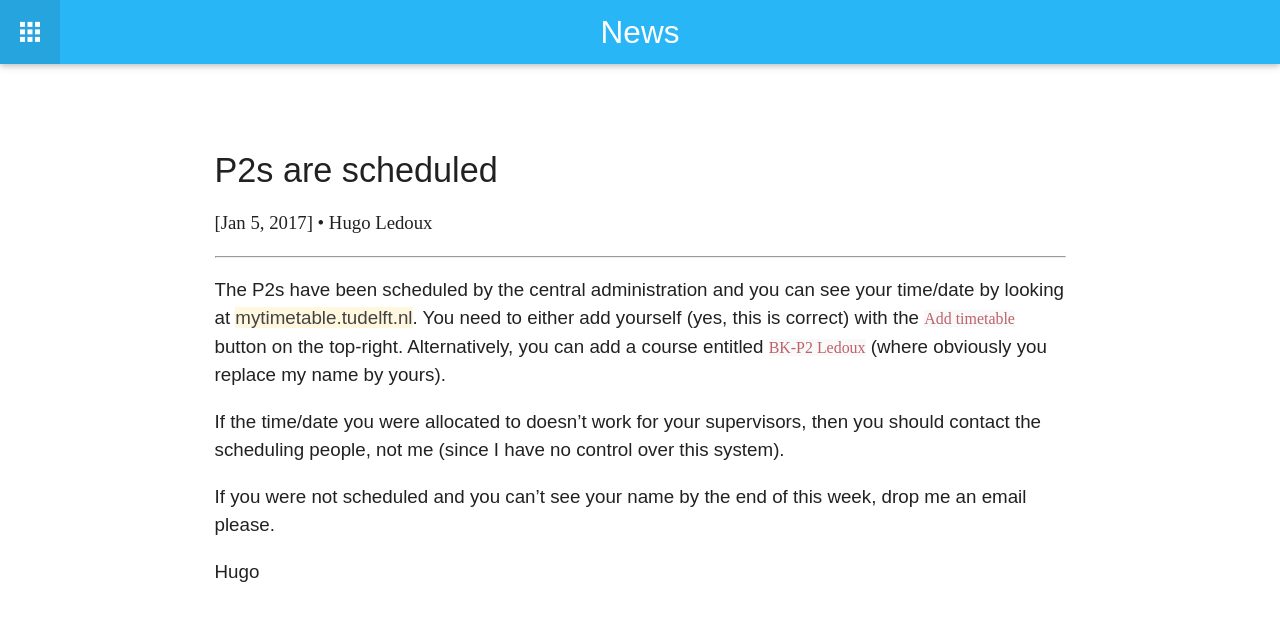
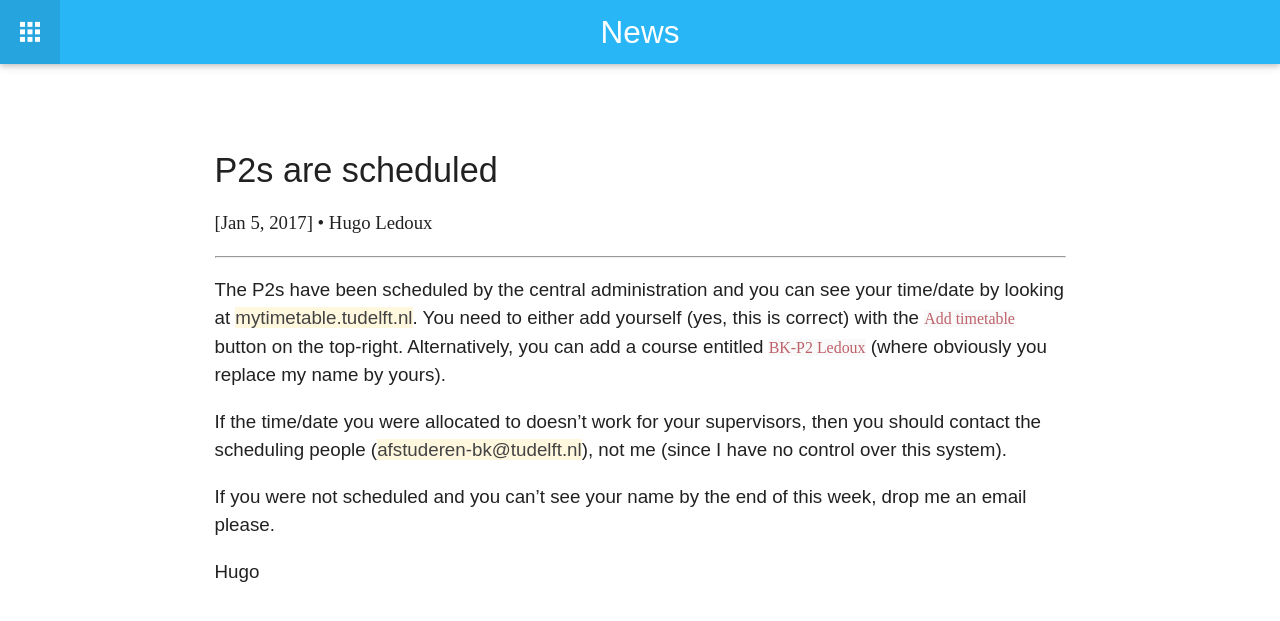
Before and after one commit to tudelft3d/geo2020, a Jekyll site: the page built from _posts/2017-01-05-p2-scheduling.md, in a window 1280 px wide. Shown: the top 621 px of the page. Built offline with Jekyll 4.4.1, drawn with Linux system fonts in a browser that asks for light colours; nearby versions of some CDN libraries; some of the changed lines change nothing that is shown.

Commit message:
email of The Matrix

```diff
--- a/_posts/2017-01-05-p2-scheduling.md
+++ b/_posts/2017-01-05-p2-scheduling.md
@@ -7,7 +7,7 @@ date:   2017-01-05 09:17
 
 The P2s have been scheduled by the central administration and you can see your time/date by looking at [mytimetable.tudelft.nl](https://mytimetable.tudelft.nl). You need to either add yourself (yes, this is correct) with the `Add timetable` button on the top-right. Alternatively, you can add a course entitled `BK-P2 Ledoux` (where obviously you replace my name by yours).
 
-If the time/date you were allocated to doesn't work for your supervisors, then you should contact the scheduling people, not me (since I have no control over this system).
+If the time/date you were allocated to doesn't work for your supervisors, then you should contact the scheduling people (<afstuderen-bk@tudelft.nl>), not me (since I have no control over this system).
 
 If you were not scheduled and you can't see your name by the end of this week, drop me an email please.
 
```
